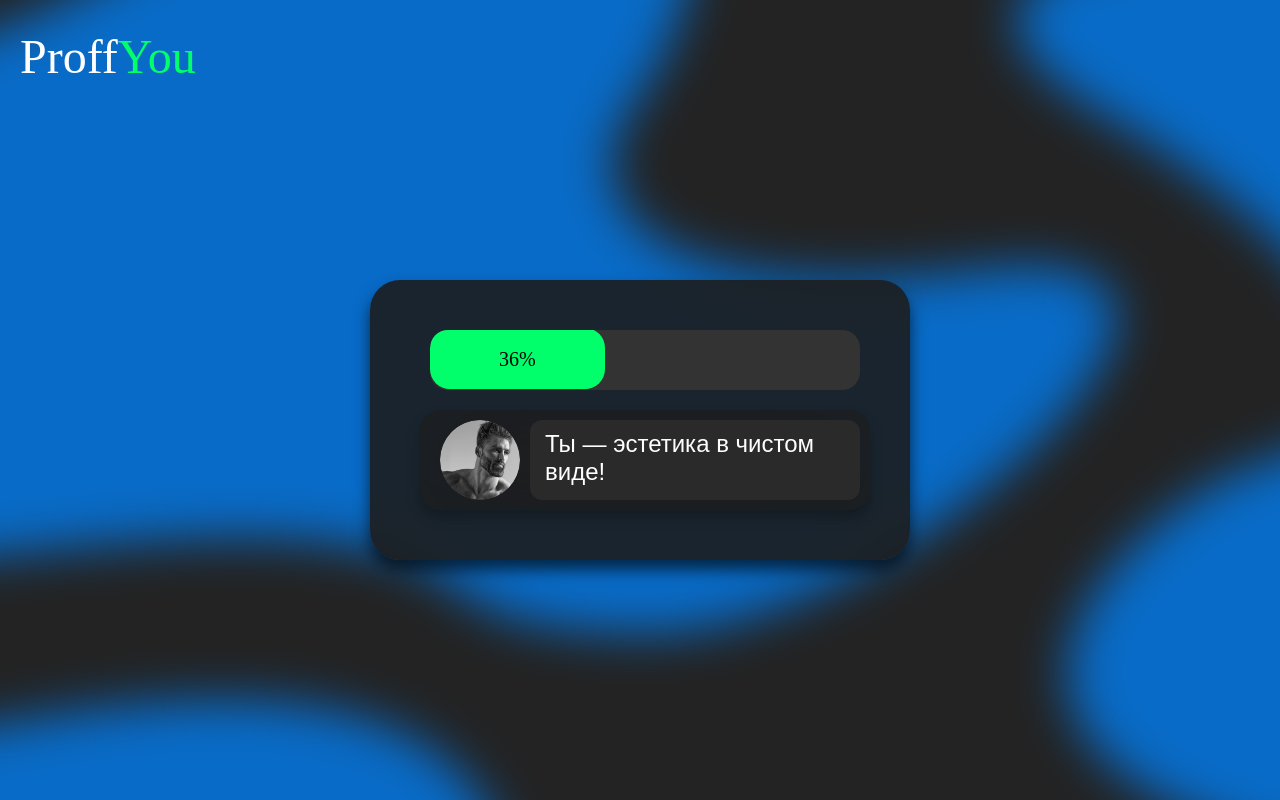
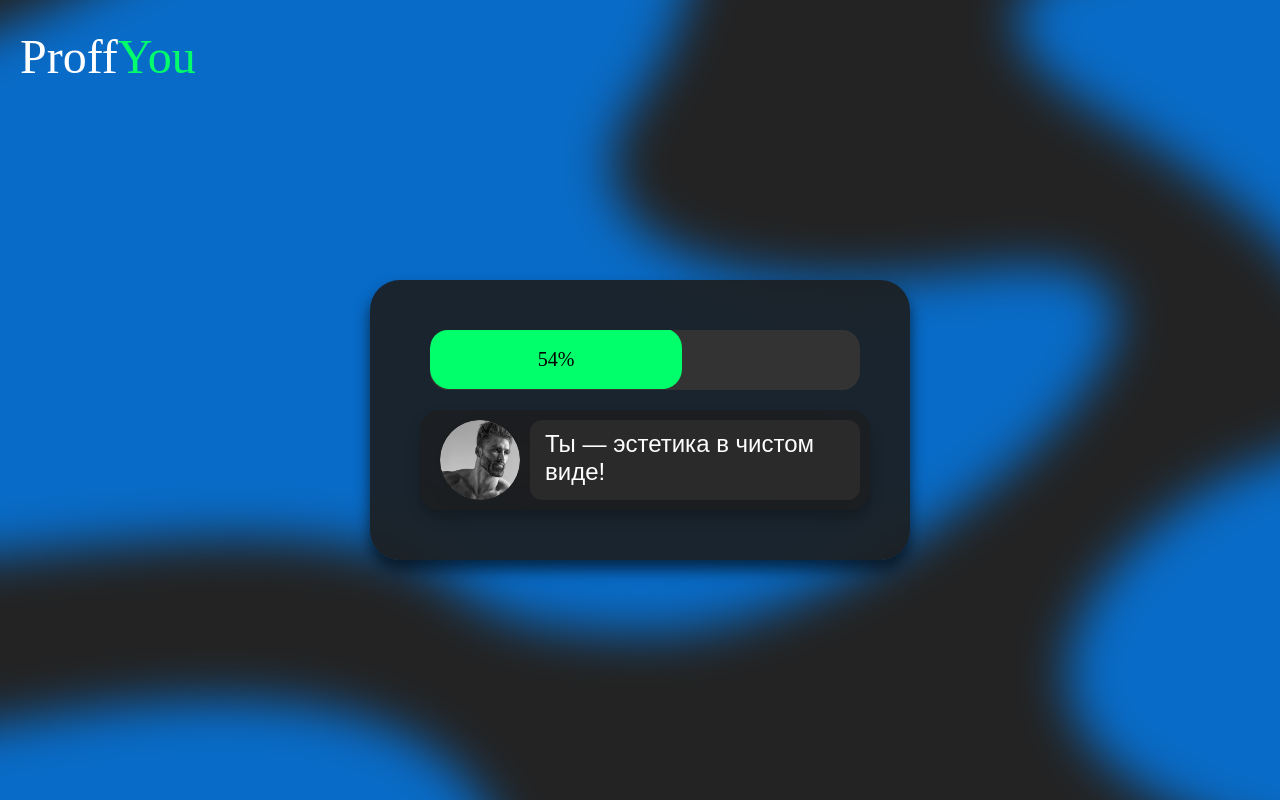
Before and after one commit to varvaratikh/prof-you-frontend, a React (Create React App) app: page /load in a window 1280 px wide. Built offline with nearby package versions, Linux system fonts and the light colour scheme; a web font is replaced by a local one.

Commit message:
changed duration

```diff
--- a/src/widgets/LoadCard.tsx
+++ b/src/widgets/LoadCard.tsx
@@ -24,7 +24,7 @@ export const LoadCard = () => {
                             <div className="photo" />
                         )}
                     </div>
-                    <ProgressBar duration={15} />
+                    <ProgressBar duration={10} />
 
                     <div style={{ padding: '20px', height: '50px' }}>
                         <ComplimentCube />
```
